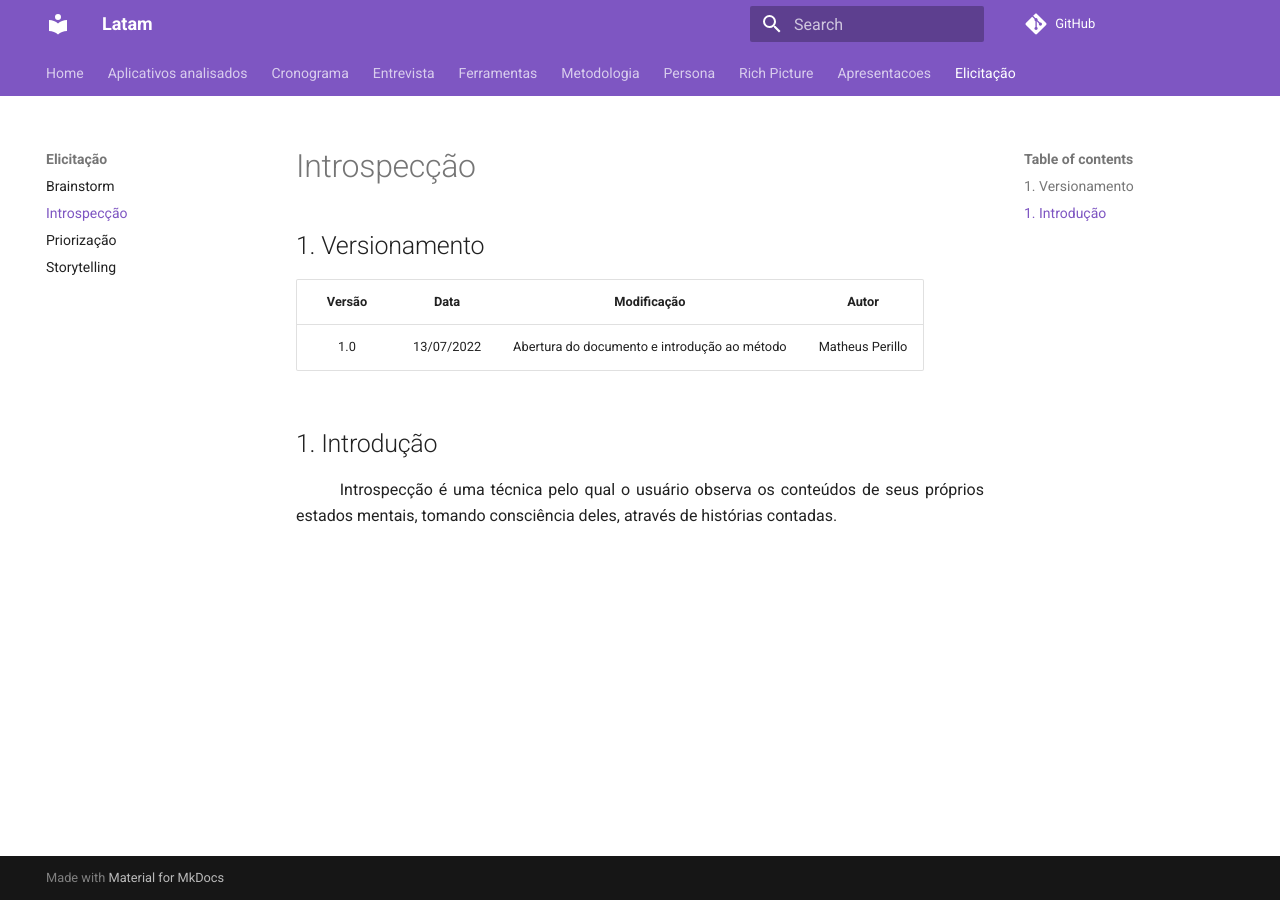
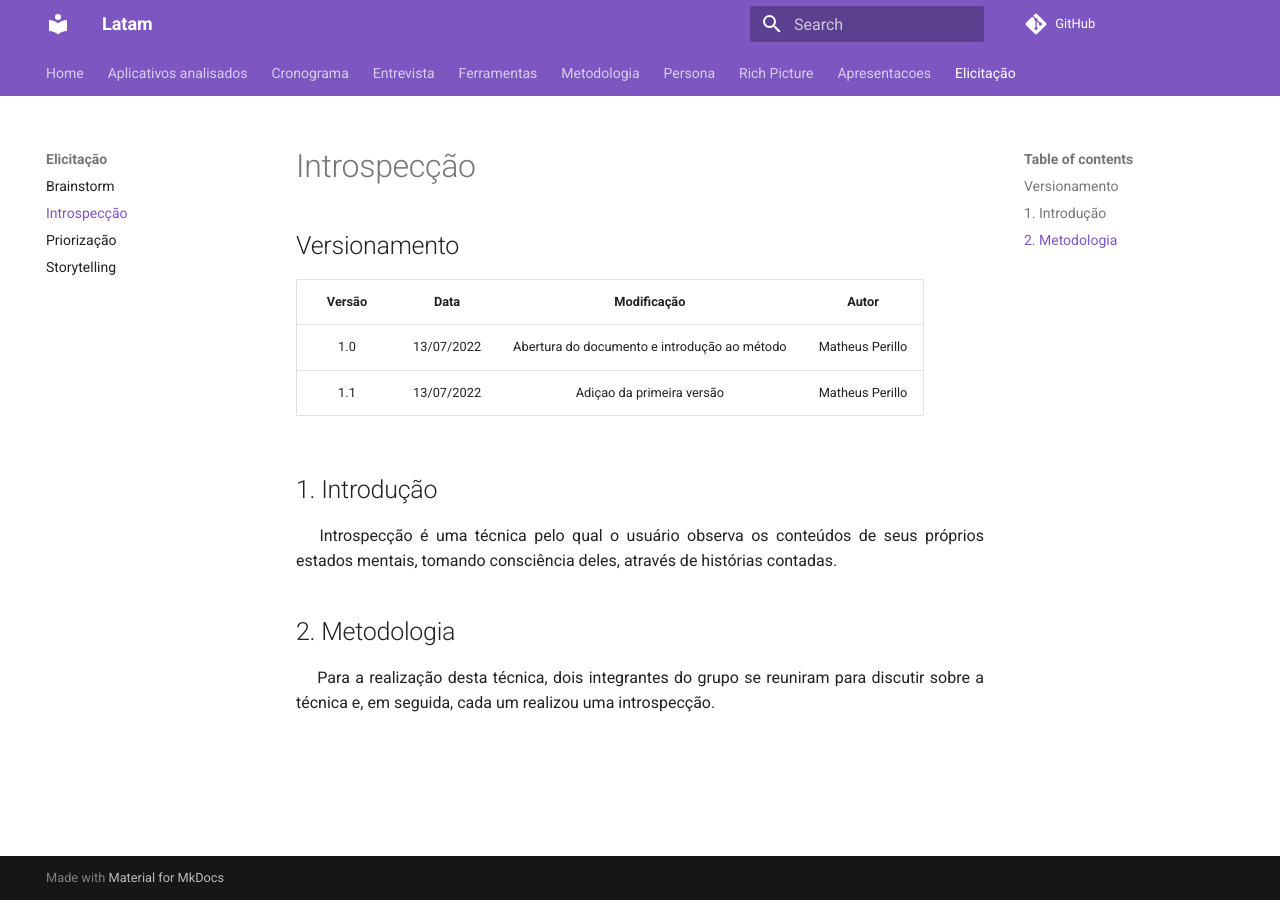
Before and after one commit to Requisitos-de-Software/2022.1-TikTok, an MkDocs documentation site: the page built from docs/elicitação/introspecçao.md, in a window 1280 px wide. Built offline with MkDocs 1.6.1 and Material for MkDocs 9.7.7, drawn with Linux system fonts in a browser that asks for light colours; comment, search, counter and statistics services are not loaded.

Commit message:
#28 - Explicação da metodologia

```diff
--- a/docs/elicitação/introspecçao.md
+++ b/docs/elicitação/introspecçao.md
@@ -1,14 +1,21 @@
 # Introspecção
 
-## 1. Versionamento
+## Versionamento
 
-| Versão | Data       |                                              Modificação                                               |        Autor        |
-| :------: | :----------: |:------------------------------------------------------------------------------------------------------:|:-------------------:|
-| 1.0    | 13/07/2022 |                          Abertura do documento e introdução ao método                       | Matheus Perillo |
+| Versão | Data       |                  Modificação                 |      Autor      |
+| :----: | :--------: |:--------------------------------------------:|:---------------:|
+| 1.0    | 13/07/2022 | Abertura do documento e introdução ao método | Matheus Perillo |
+| 1.1    | 13/07/2022 |          Adiçao da primeira versão           | Matheus Perillo |
 
 ## 1. Introdução
 
 <p style=" text-align: justify">
-&emsp; &emsp; Introspecção é uma técnica pelo qual o usuário observa os conteúdos de seus próprios estados mentais,
+&emsp; Introspecção é uma técnica pelo qual o usuário observa os conteúdos de seus próprios estados mentais,
                 tomando consciência deles, através de histórias contadas.
 </p>
+
+## 2. Metodologia
+
+<p style=" text-align: justify">
+&emsp; Para a realização desta técnica, dois integrantes do grupo se reuniram para discutir sobre a técnica e, em seguida, cada um realizou uma introspecção.
+</p>
```
